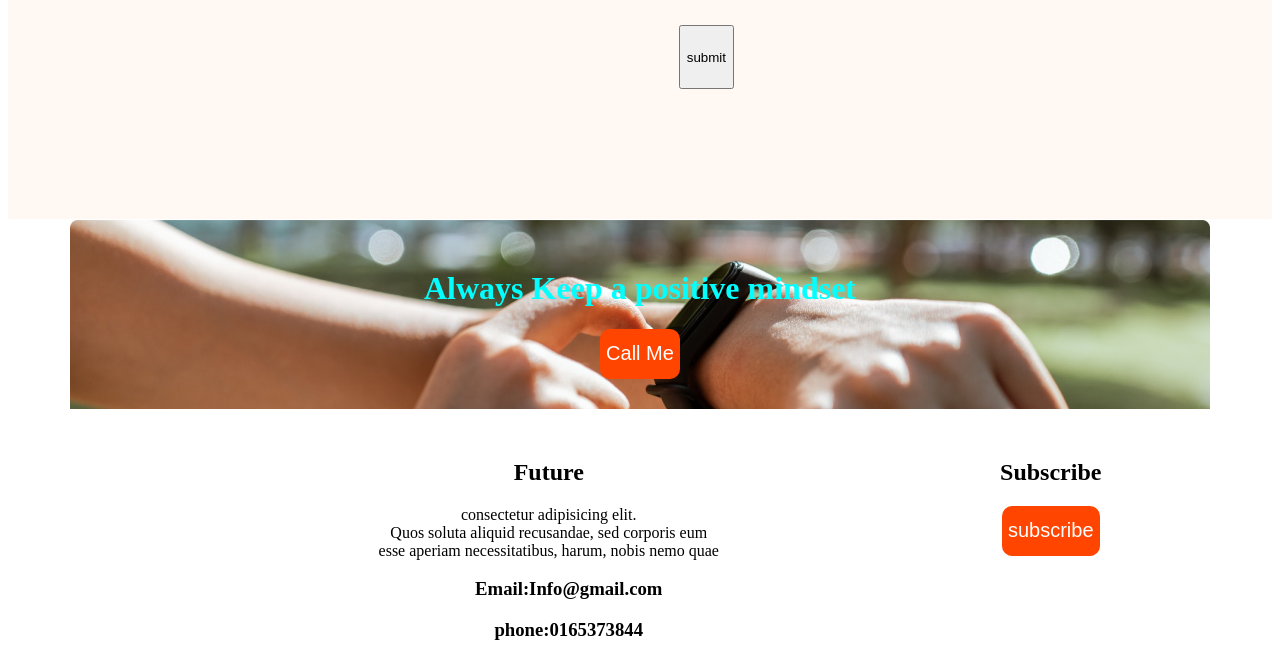
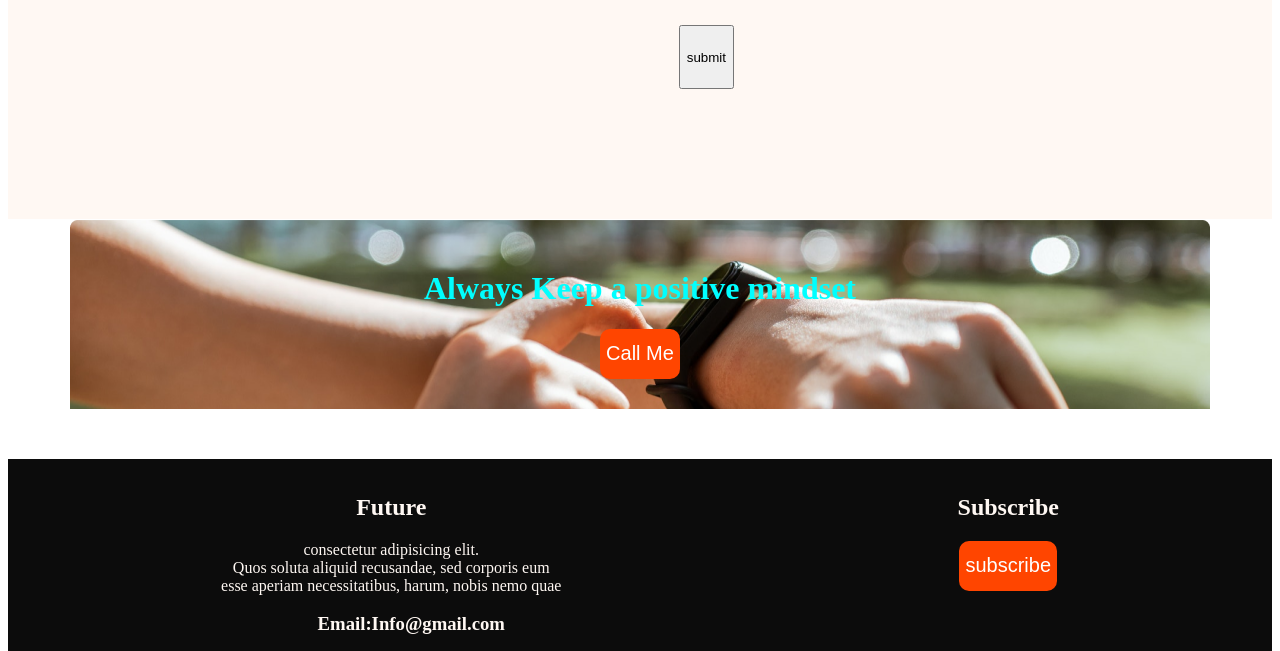
Before and after one commit to Sohanatasmim/New-year-new-me, a plain HTML site: page index.html in a window 1280 px wide. Shown: the part 3002-3653 px from the top of the page. Drawn offline with Linux system fonts and the light colour scheme.

Commit message:
first commit

```diff
--- a/styles/style.css
+++ b/styles/style.css
@@ -107,6 +107,11 @@ input{
         margin-left: 200px;
         display: flex;
         justify-content: space-around;
+        padding: 15px;
+        margin-top: 50px;
+        margin-left: 0;
+        background-color: rgb(12, 12, 12);
+        color:#FFF8F3
 
 
 }
```
